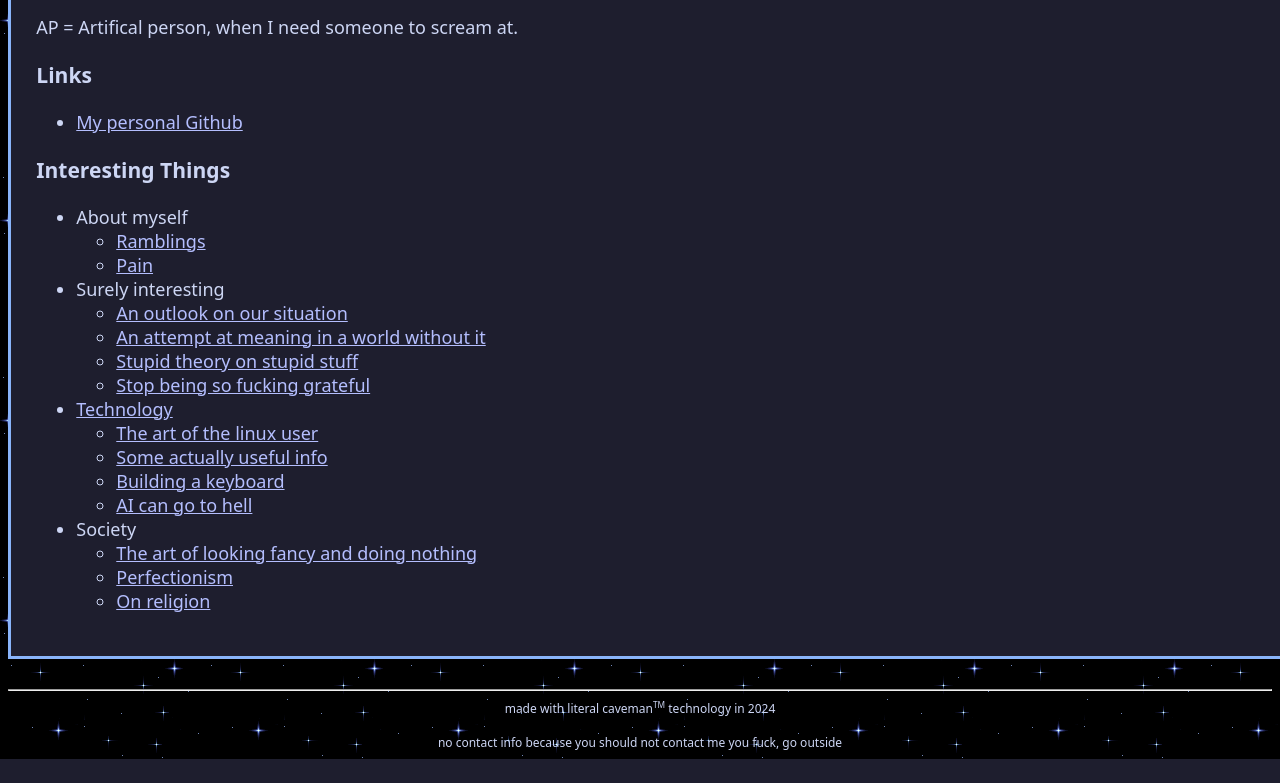
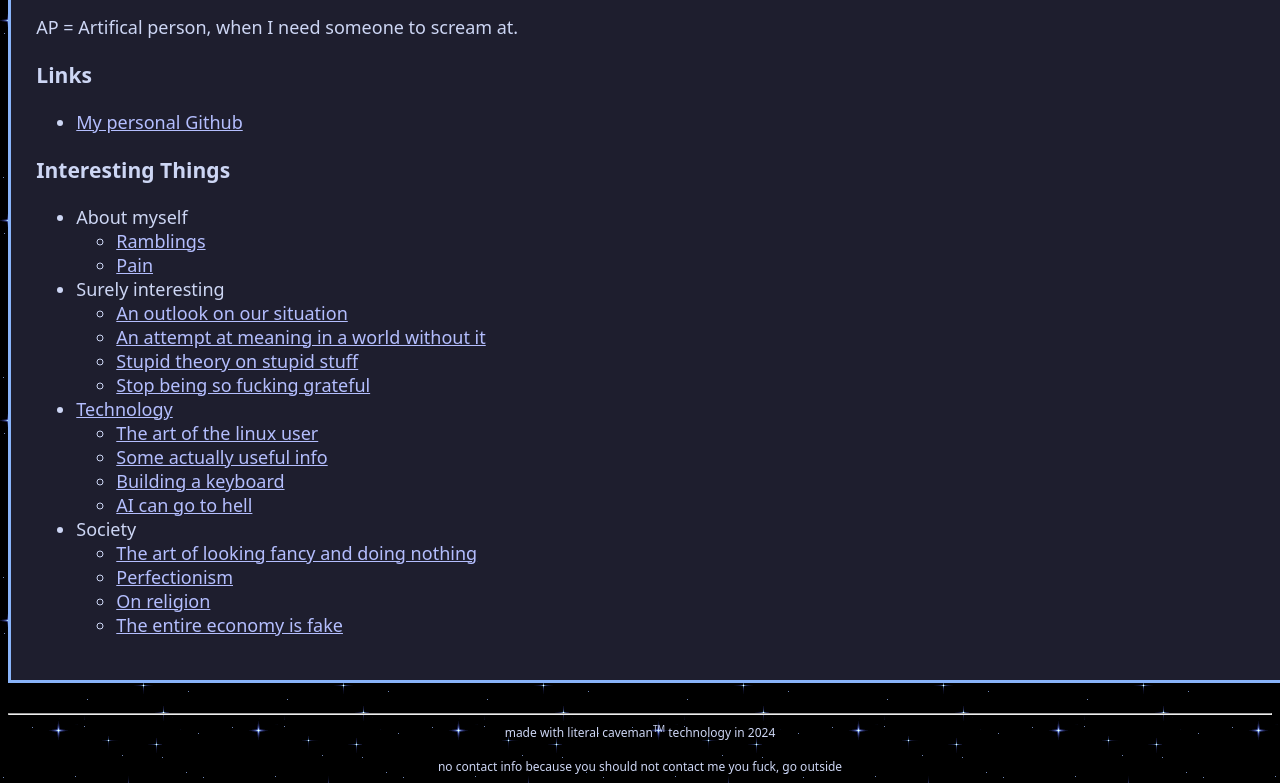
Before and after one commit to Eken-beep/Eken-beep.github.io, a plain HTML site: page index.html in a window 1280 px wide. Shown: the part 770-1553 px from the top of the page. Before the commit the page ends 1529 px from the top, so only its background shows below. Drawn offline with Linux system fonts and the light colour scheme.

Commit message:
01/08 2024 - 2

```diff
--- a/index.html
+++ b/index.html
@@ -80,6 +80,7 @@
                         <li><a href="society/money.html">The art of looking fancy and doing nothing</a></li>
                         <li><a href="society/perfectionism.html">Perfectionism</a></li>
                         <li><a href="society/religion.html">On religion</a></li>
+                        <li><a href="society/economic_wierdness.html">The entire economy is fake</a></li>
                     </ul>
                 </li>
             </ul>
```
